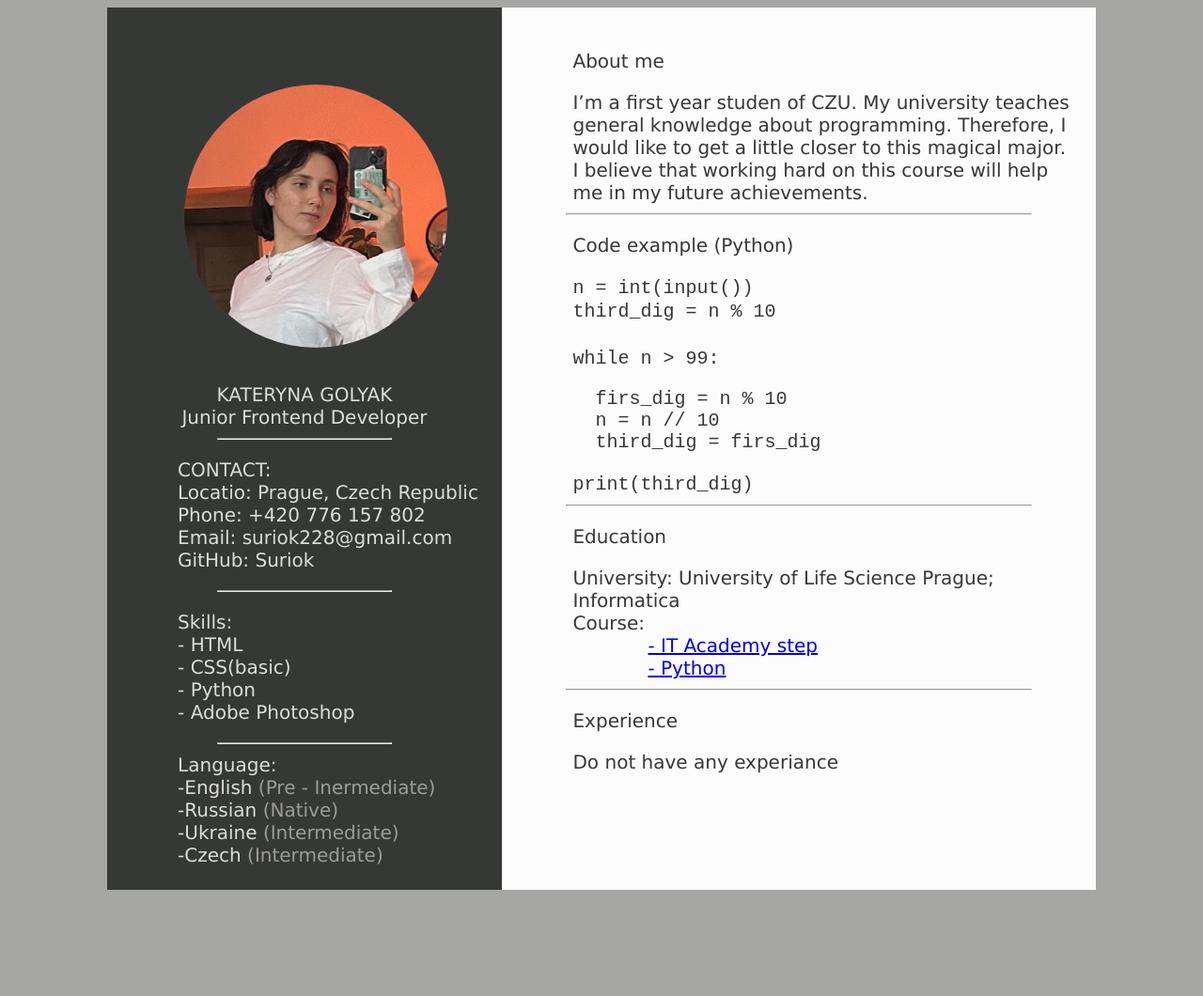
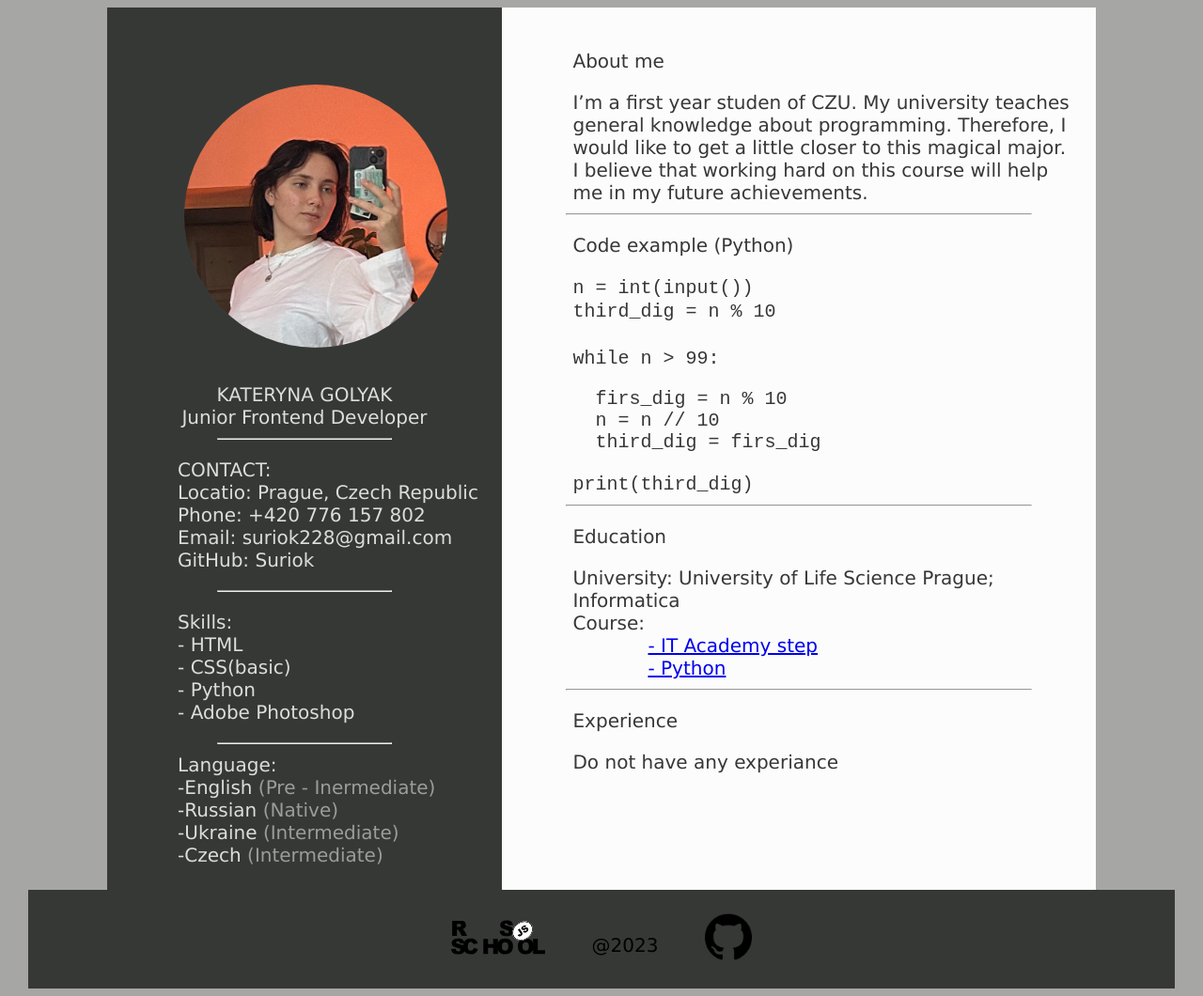
Before and after one commit to Suriok/rsschool-cv, a plain HTML site: page index.html in a window 1280 px wide. Shown: the whole page at 94% size. Before the commit the page ends 955 px from the top, so only its background shows below. Drawn offline with Linux system fonts and the light colour scheme.

Commit message:
feat: fotter

```diff
--- a/index.html
+++ b/index.html
@@ -95,12 +95,17 @@
                 Do not have any experiance
             </div>
 
+        </div>
+        <footer>
+            <div class="image">
+                <a href="https://rs.school/js/"><img alt="logo" src="rs_school_js.svg"></a>
+            </div>
 
-
-
-
-
-        </div>
+             <div class="text"> @2023 </div>
+             <div class="git_logo">
+                <a href="https://github.com/Suriok"><img alt="git_logo" src="github-logo.png"></a>
+             </div>
+        </footer>
 
 
 
--- a/style.css
+++ b/style.css
@@ -79,6 +79,30 @@
     text-decoration: none;
 
 }
-.git :hover {
-    text-decoration: underline;
+
+
+footer{
+    display: flex;
+    flex-wrap: wrap;
+    background-color: #363836;
+    width: 1220px;
+    height: 10%;
+    align-items: center;
+    justify-content: center;
+    gap: 50px;
 }
+
+.image img{
+    width: 100px;
+    height: 100px;
+}
+
+.text{
+    padding-top: 1%;
+}
+
+.git_logo img{
+    width: 50px;
+    height: 50px;
+
+}
```
Also changed, not shown: github-logo.png (added), rs_school_js.svg (added).
